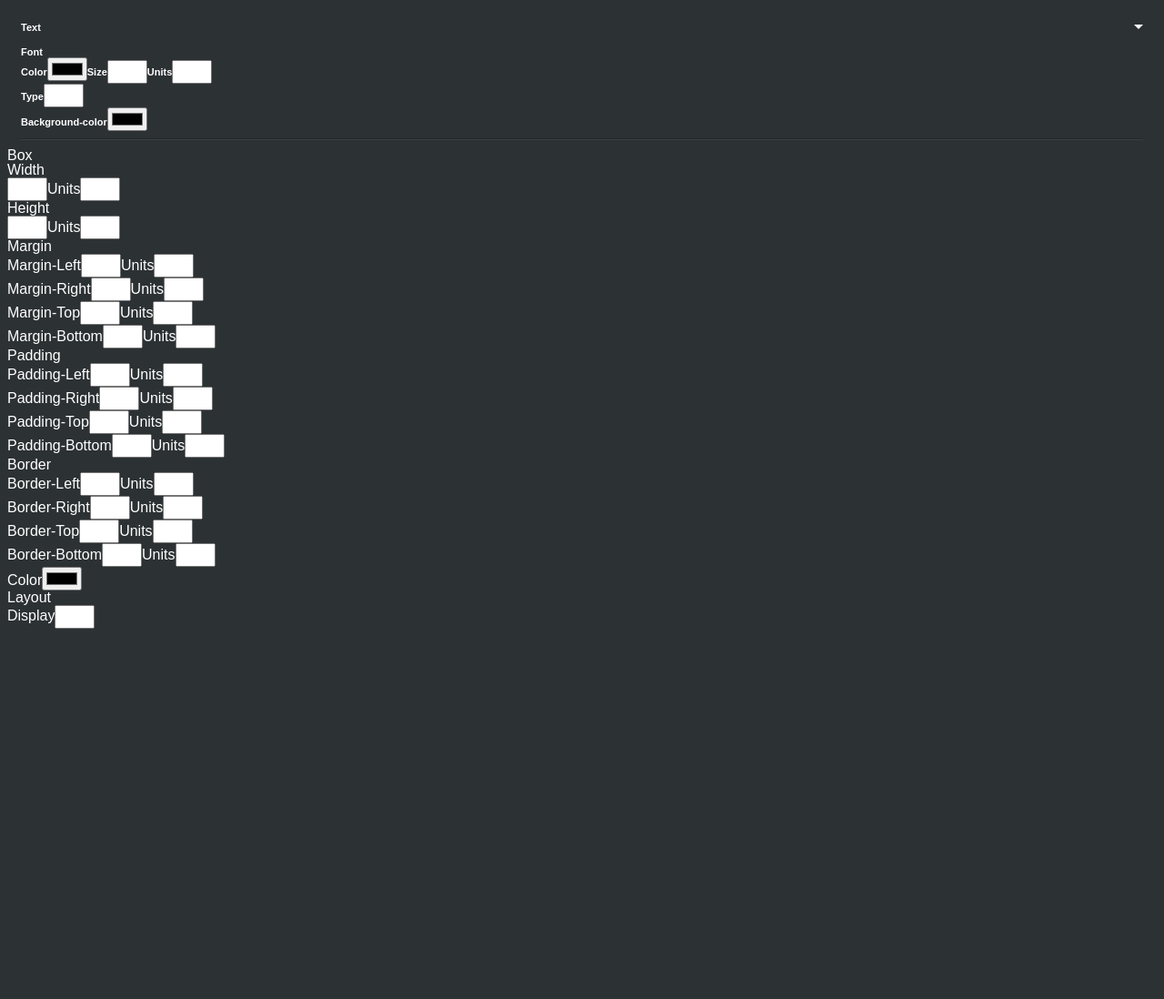
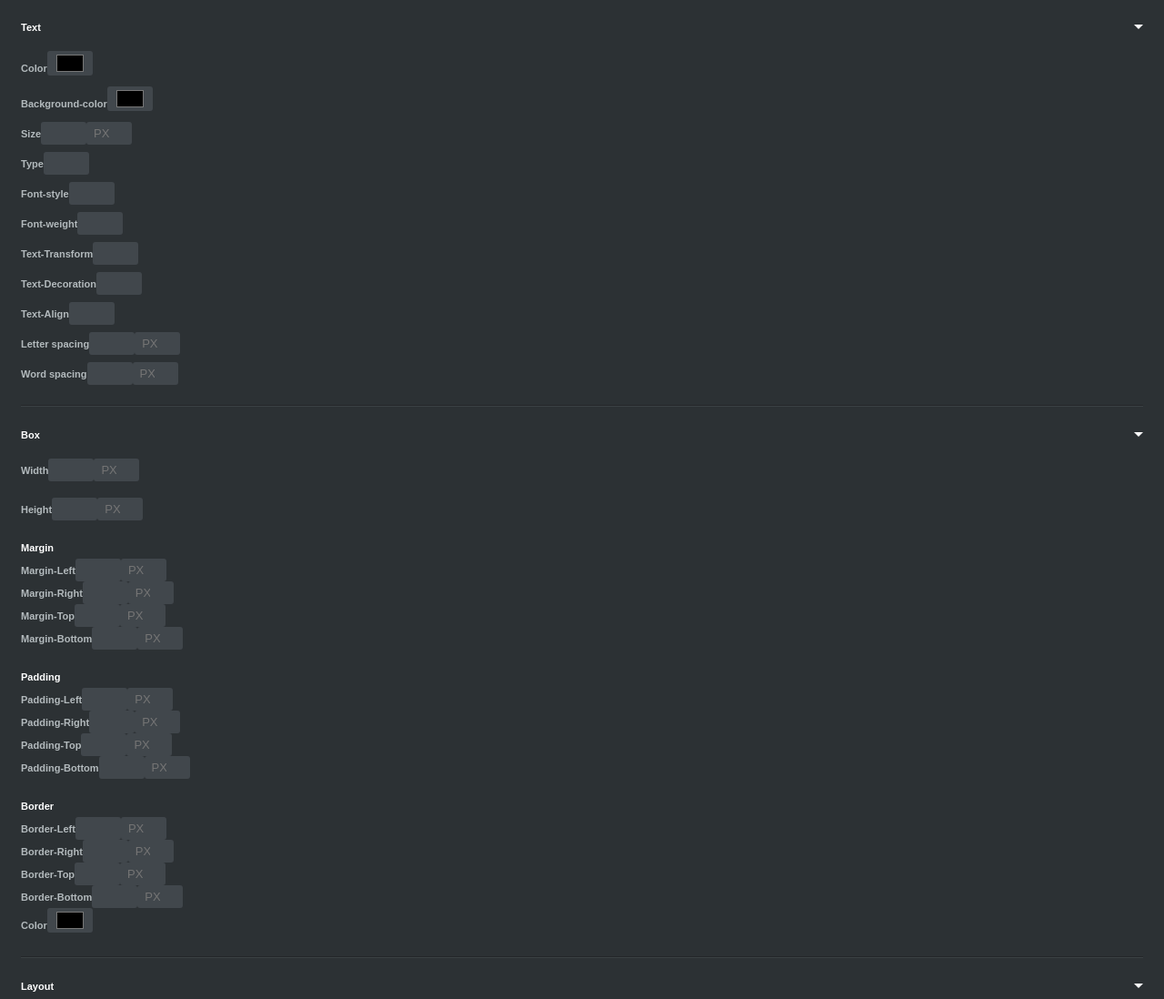
Before and after one commit to imvetri/css-builder, a React app: page / in a window 1280 px wide. Shown: the top 1098 px of the page at 91% size. Before the commit the page ends 800 px from the top, so only its background shows below. Built offline with nearby package versions, Linux system fonts and the light colour scheme.

Commit message:
somthing man

```diff
--- a/src/index.js
+++ b/src/index.js
@@ -1,7 +1,7 @@
 import React, { Component } from "react";
 import ReactDOM from "react-dom";
 
-import  "./style.css";
+import "./style.css";
 
 class Index extends Component {
     constructor(props) {
@@ -17,15 +17,22 @@ class Index extends Component {
                         <span className="collapsed"></span>
                     </p>
                     <div className="content">
-                        <div>Font</div>
+                        <div className="option">
                             <label>Color</label>
                             <input type="color" name="color" />
+                        </div>
 
+
+                        <div className="option">
+                            <label>Background-color</label>
+                            <input type="color" min="0" name="color" />
+                        </div>
+
+                        <div className="option">
                             <label>Size</label>
                             <input type="number" min="8" name="fontSize" />
-                        <label>Units</label>
-                        <input list="units" />
-                        <datalist id="units">
+                            <input list="fontSizeunits" placeholder="PX"/>
+                            <datalist id="fontSizeunits">
                                 <option value="PX" />
                                 <option value="%" />
                                 <option value="EM" />
@@ -33,31 +40,108 @@ class Index extends Component {
                                 <option value="VH" />
                                 <option value="Auto" />
                             </datalist>
-                        <br/>
+                        </div>
+
+                        <div className="option">
                             <label>Type</label>
                             <input list="fonts" />
-                        <datalist id="display">
+                            <datalist id="fonts">
                                 <option value="Serif" />
                                 <option value="Sans-serif" />
                                 <option value="Monospace" />
                             </datalist>
                         </div>
 
-                    <div>
-                        <label>Background-color</label>
-                        <input type="color" min="0" name="color" />
+
+                        <div className="option">
+                            <label>Font-style</label>
+                            <input list="fontsStyle" />
+                            <datalist id="fontsStyle">
+                                <option value="Normal" />
+                                <option value="Ittalic" />
+                                <option value="Oblique" />
+                            </datalist>
+                        </div>
+
+                        <div className="option">
+                            <label>Font-weight</label>
+                            <input list="fontWeight" />
+                            <datalist id="fontWeight">
+                                <option value="normal" />
+                                <option value="bold" />
+                                <option value="lighter" />
+                                <option value="bolder" />
+                                <option value="Enter Number 100-900" />
+                            </datalist>
+                        </div>
+
+                        <div className="option">
+                            <label>Text-Transform</label>
+                            <input list="textTransform" />
+                            <datalist id="textTransform">
+                                <option value="uppercase" />
+                                <option value="lowercase" />
+                                <option value="capitalize" />
+                                <option value="full-width" />
+                            </datalist>
+                        </div>
+
+                        <div className="option">
+                            <label>Text-Decoration</label>
+                            <input list="textDecoration" />
+                            <datalist id="textDecoration">
+                                <option value="underline" />
+                                <option value="overline" />
+                                <option value="line-through" />
+                            </datalist>
+                        </div>
+
+
+                        <div className="option">
+                            <label>Text-Align</label>
+                            <input list="textAlign" />
+                            <datalist id="textAlign">
+                                <option value="left" />
+                                <option value="right" />
+                                <option value="center" />
+                                <option value="justify" />
+                            </datalist>
+                        </div>
+
+
+                        <div className="option">
+                            <label>Letter spacing</label>
+                            <input type="number" min="8" name="fontSize" />
+                            <input list="letterSpacing" placeholder="PX"/>
+                            <datalist id="letterSpacing">
+                                <option value="PX" />
+                            </datalist>
+                        </div>
+
+
+                        <div className="option">
+                            <label>Word spacing</label>
+                            <input type="number" min="8" name="fontSize" />
+                            <input list="wordSpacing" placeholder="PX"/>
+                            <datalist id="wordSpacing">
+                                <option value="PX" />
+                            </datalist>
+                        </div>
                     </div>
                 </div>
 
-                <div>
-                    <div>Box</div>
-                    <div>
+                <div className="option-group">
+                    <p className="option-group-label">
+                        <span className="title">Box</span>
+                        <span className="collapsed"></span>
+                    </p>
+                    <div className="content">
+                        <div className="option">
                             <label>Width</label>
-                        <div>
                             <input type="number" min="0" name="width" />
-                            <label>Units</label>
-                            <input list="units" />
-                            <datalist id="units">
+
+                            <input list="widthunits" placeholder="PX" />
+                            <datalist id="widthunits">
                                 <option value="PX" />
                                 <option value="%" />
                                 <option value="EM" />
@@ -67,13 +151,15 @@ class Index extends Component {
                             </datalist>
                         </div>
                     </div>
-                    <div>
+
+
+                    <div className="content">
+                        <div className="option">
                         <label>Height</label>
-                        <div>
                             <input type="number" min="0" name="height" />
-                            <label>Units</label>
-                            <input list="units" />
-                            <datalist id="units">
+
+                            <input list="heightunits" placeholder="PX" />
+                            <datalist id="heightunits">
                                 <option value="PX" />
                                 <option value="%" />
                                 <option value="EM" />
@@ -83,13 +169,16 @@ class Index extends Component {
                             </datalist>
                         </div>
                     </div>
-                    <div>
+
+
+                    <div className="content">
+                        <div className="option">
                         <div>Margin</div>
                         <label>Margin-Left</label>
                         <input type="number" min="0" name="marginLeft" />
-                        <label>Units</label>
-                            <input list="units" />
-                            <datalist id="units">
+
+                        <input list="marginLeftunits" placeholder="PX" />
+                        <datalist id="marginLeftunits">
                             <option value="PX" />
                             <option value="%" />
                             <option value="EM" />
@@ -97,12 +186,12 @@ class Index extends Component {
                             <option value="VH" />
                             <option value="Auto" />
                         </datalist>
-                            <br/>
+                        <br />
                         <label>Margin-Right</label>
                         <input type="number" min="0" name="marginRight" />
-                        <label>Units</label>
-                            <input list="units" />
-                            <datalist id="units">
+
+                        <input list="marginRightunits" placeholder="PX" />
+                        <datalist id="marginRightunits">
                             <option value="PX" />
                             <option value="%" />
                             <option value="EM" />
@@ -110,12 +199,12 @@ class Index extends Component {
                             <option value="VH" />
                             <option value="Auto" />
                         </datalist>
-                            <br/>
+                        <br />
                         <label>Margin-Top</label>
                         <input type="number" min="0" name="marginTop" />
-                        <label>Units</label>
-                            <input list="units" />
-                            <datalist id="units">
+
+                        <input list="marginTopunits" placeholder="PX" />
+                        <datalist id="marginTopunits">
                             <option value="PX" />
                             <option value="%" />
                             <option value="EM" />
@@ -123,68 +212,12 @@ class Index extends Component {
                             <option value="VH" />
                             <option value="Auto" />
                         </datalist>
-                            <br/>
+                        <br />
                         <label>Margin-Bottom</label>
                         <input type="number" min="0" name="marginBottom" />
-                        <label>Units</label>
-                            <input list="units" />
-                            <datalist id="units">
-                            <option value="PX" />
-                            <option value="%" />
-                            <option value="EM" />
-                            <option value="VW" />
-                            <option value="VH" />
-                            <option value="Auto" />
-                            </datalist>
-                            <br/>
-                    </div>
-                    <div>
-                        <div>Padding</div>
-                        <div>
-                            <label>Padding-Left</label>
-                            <input type="number" min="0" name="paddingLeft" />
-                            <label>Units</label>
-                            <input list="units" />
-                            <datalist id="units">
-                            <option value="PX" />
-                            <option value="%" />
-                            <option value="EM" />
-                            <option value="VW" />
-                            <option value="VH" />
-                            <option value="Auto" />
-                            </datalist>
-                            <br/>
-                            <label>Padding-Right</label>
-                            <input type="number" min="0" name="paddingRight" />
-                            <label>Units</label>
-                            <input list="units" />
-                            <datalist id="units">
-                            <option value="PX" />
-                            <option value="%" />
-                            <option value="EM" />
-                            <option value="VW" />
-                            <option value="VH" />
-                            <option value="Auto" />
-                            </datalist>
-                            <br/>
-                            <label>Padding-Top</label>
-                            <input type="number" min="0" name="paddingTop" />
-                            <label>Units</label>
-                            <input list="units" />
-                            <datalist id="units">
-                            <option value="PX" />
-                            <option value="%" />
-                            <option value="EM" />
-                            <option value="VW" />
-                            <option value="VH" />
-                            <option value="Auto" />
-                            </datalist>
-                            <br/>
-                            <label>Padding-Bottom</label>
-                            <input type="number" min="0" name="paddingBottom" />
-                            <label>Units</label>
-                            <input list="units" />
-                            <datalist id="units">
+
+                        <input list="marginBottomunits" placeholder="PX" />
+                        <datalist id="marginBottomunits">
                             <option value="PX" />
                             <option value="%" />
                             <option value="EM" />
@@ -194,14 +227,17 @@ class Index extends Component {
                         </datalist>
                         </div>
                     </div>
+
+
+                    <div className="content">
+                        <div className="option">
+                        <div>Padding</div>
                         <div>
-                        <div>Border</div>
-                        <div>
-                            <label>Border-Left</label>
-                            <input type="number" min="0" name="borderLeft" />
-                            <label>Units</label>
-                            <input list="units" />
-                            <datalist id="units">
+                            <label>Padding-Left</label>
+                            <input type="number" min="0" name="paddingLeft" />
+
+                            <input list="paddingLeftunits" placeholder="PX" />
+                            <datalist id="paddingLeftunits">
                                 <option value="PX" />
                                 <option value="%" />
                                 <option value="EM" />
@@ -209,12 +245,12 @@ class Index extends Component {
                                 <option value="VH" />
                                 <option value="Auto" />
                             </datalist>
-                            <br/>
-                            <label>Border-Right</label>
-                            <input type="number" min="0" name="borderRight" />
-                            <label>Units</label>
-                            <input list="units" />
-                            <datalist id="units">
+                            <br />
+                            <label>Padding-Right</label>
+                            <input type="number" min="0" name="paddingRight" />
+
+                            <input list="paddingRightunits" placeholder="PX"/>
+                            <datalist id="paddingRightunits">
                                 <option value="PX" />
                                 <option value="%" />
                                 <option value="EM" />
@@ -222,12 +258,12 @@ class Index extends Component {
                                 <option value="VH" />
                                 <option value="Auto" />
                             </datalist>
-                            <br/>
-                            <label>Border-Top</label>
-                            <input type="number" min="0" name="borderTop" />
-                            <label>Units</label>
-                            <input list="units" />
-                            <datalist id="units">
+                            <br />
+                            <label>Padding-Top</label>
+                            <input type="number" min="0" name="paddingTop" />
+
+                            <input list="paddingTopunits" placeholder="PX"/>
+                            <datalist id="paddingTopunits">
                                 <option value="PX" />
                                 <option value="%" />
                                 <option value="EM" />
@@ -235,12 +271,12 @@ class Index extends Component {
                                 <option value="VH" />
                                 <option value="Auto" />
                             </datalist>
-                            <br/>
-                            <label>Border-Bottom</label>
-                            <input type="number" min="0" name="borderBottom" />
-                            <label>Units</label>
-                            <input list="units" />
-                            <datalist id="units">
+                            <br />
+                            <label>Padding-Bottom</label>
+                            <input type="number" min="0" name="paddingBottom" />
+
+                            <input list="paddingBottomunits" placeholder="PX"/>
+                            <datalist id="paddingBottomunits">
                                 <option value="PX" />
                                 <option value="%" />
                                 <option value="EM" />
@@ -248,18 +284,83 @@ class Index extends Component {
                                 <option value="VH" />
                                 <option value="Auto" />
                             </datalist>
-                            <br/>
+                        </div>
+                        </div>
+                    </div>
+
+
+                    <div className="content">
+                        <div className="option">
+                        <div>Border</div>
+                        <div>
+                            <label>Border-Left</label>
+                            <input type="number" min="0" name="borderLeft" />
+
+                            <input list="borderLeftunits" placeholder="PX"/>
+                            <datalist id="borderLeftunits">
+                                <option value="PX" />
+                                <option value="%" />
+                                <option value="EM" />
+                                <option value="VW" />
+                                <option value="VH" />
+                                <option value="Auto" />
+                            </datalist>
+                            <br />
+                            <label>Border-Right</label>
+                            <input type="number" min="0" name="borderRight" />
+
+                            <input list="borderRightunits" placeholder="PX" />
+                            <datalist id="borderRightunits">
+                                <option value="PX" />
+                                <option value="%" />
+                                <option value="EM" />
+                                <option value="VW" />
+                                <option value="VH" />
+                                <option value="Auto" />
+                            </datalist>
+                            <br />
+                            <label>Border-Top</label>
+                            <input type="number" min="0" name="borderTop" />
+
+                            <input list="borderTopunits" placeholder="PX" />
+                            <datalist id="borderTopunits">
+                                <option value="PX" />
+                                <option value="%" />
+                                <option value="EM" />
+                                <option value="VW" />
+                                <option value="VH" />
+                                <option value="Auto" />
+                            </datalist>
+                            <br />
+                            <label>Border-Bottom</label>
+                            <input type="number" min="0" name="borderBottom" />
+
+                            <input list="borderBottomunits" placeholder="PX" />
+                            <datalist id="borderBottomunits">
+                                <option value="PX" />
+                                <option value="%" />
+                                <option value="EM" />
+                                <option value="VW" />
+                                <option value="VH" />
+                                <option value="Auto" />
+                            </datalist>
+                            <br />
                             <label>Color</label>
                             <input type="color" name="borderColor" />
                         </div>
                         </div>
                     </div>
+                </div>
 
-                <div>
-                    <div>Layout</div>
-                    <div>
+
+                <div className="option-group">
+                    <p className="option-group-label">
+                        <span className="title">Layout</span>
+                        <span className="collapsed"></span>
+                    </p>
+                    <div className="content">
                         <label>Display</label>
-                        <input list="display" />
+                        <input list="display" name="display" />
 
                         <datalist id="display">
                             <option value="inline" />
--- a/src/style.css
+++ b/src/style.css
@@ -3,8 +3,19 @@
 }
 
 input {
-    height: 26px;
-    width: 44px;
+    width: 50px;
+    min-height: 25px;
+    border-radius: 3px;
+    background-color: #41474C;
+    color: #FFF;
+    border: none;
+    font-size: 13px;
+    padding: 0 8px;
+}
+
+label {
+    font-size: 11px;
+    color: #B3BABD;
 }
 
 .option-group {
@@ -34,3 +45,12 @@ body {
     margin-top: 2px;
     float:right;
 }
+
+.content {
+    padding: 0 0 10px;
+}
+
+.option {
+    padding: 4px 0;
+    line-height: 24px;
+}
```
Lines whose indentation alone changed are shown as unchanged.
